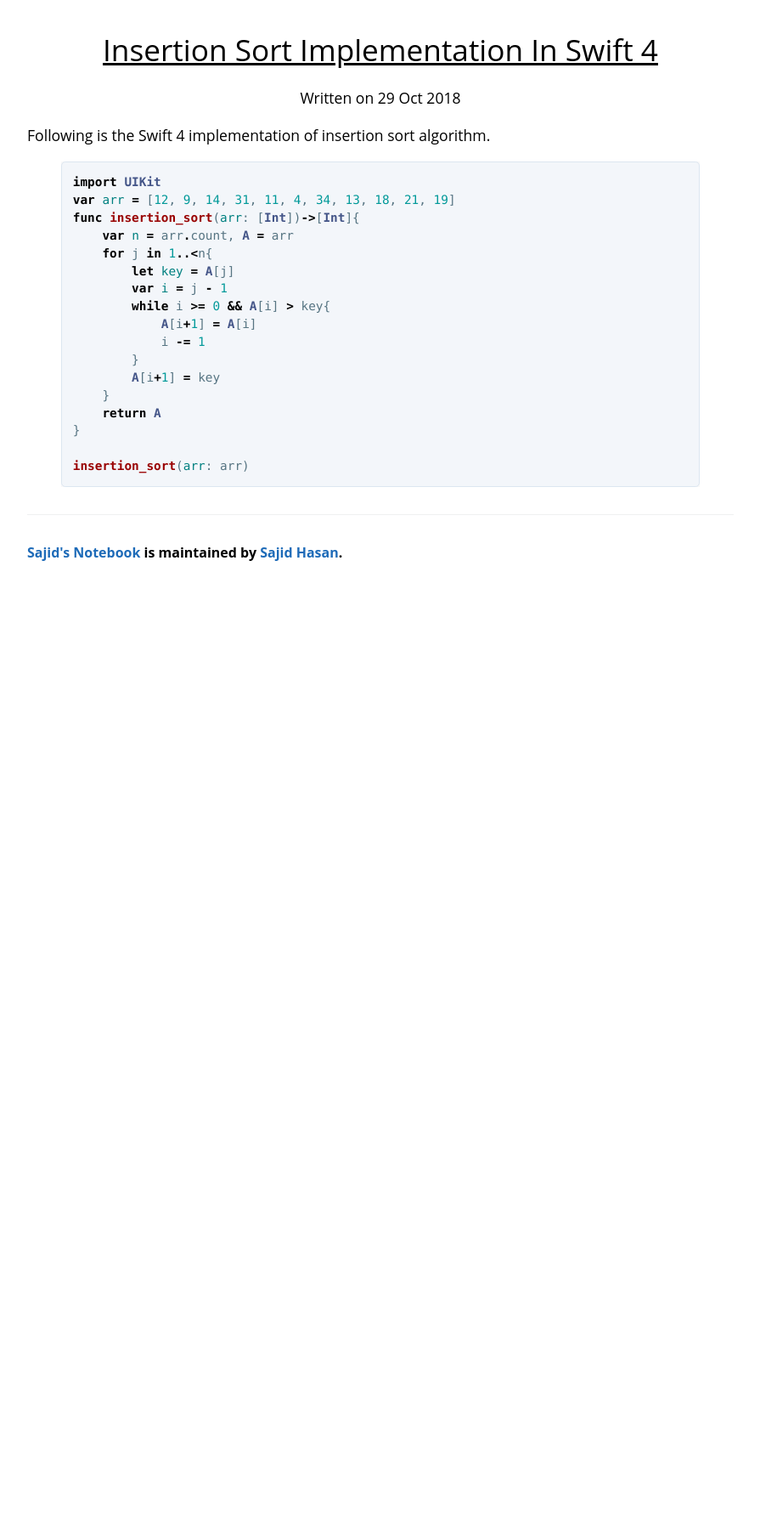
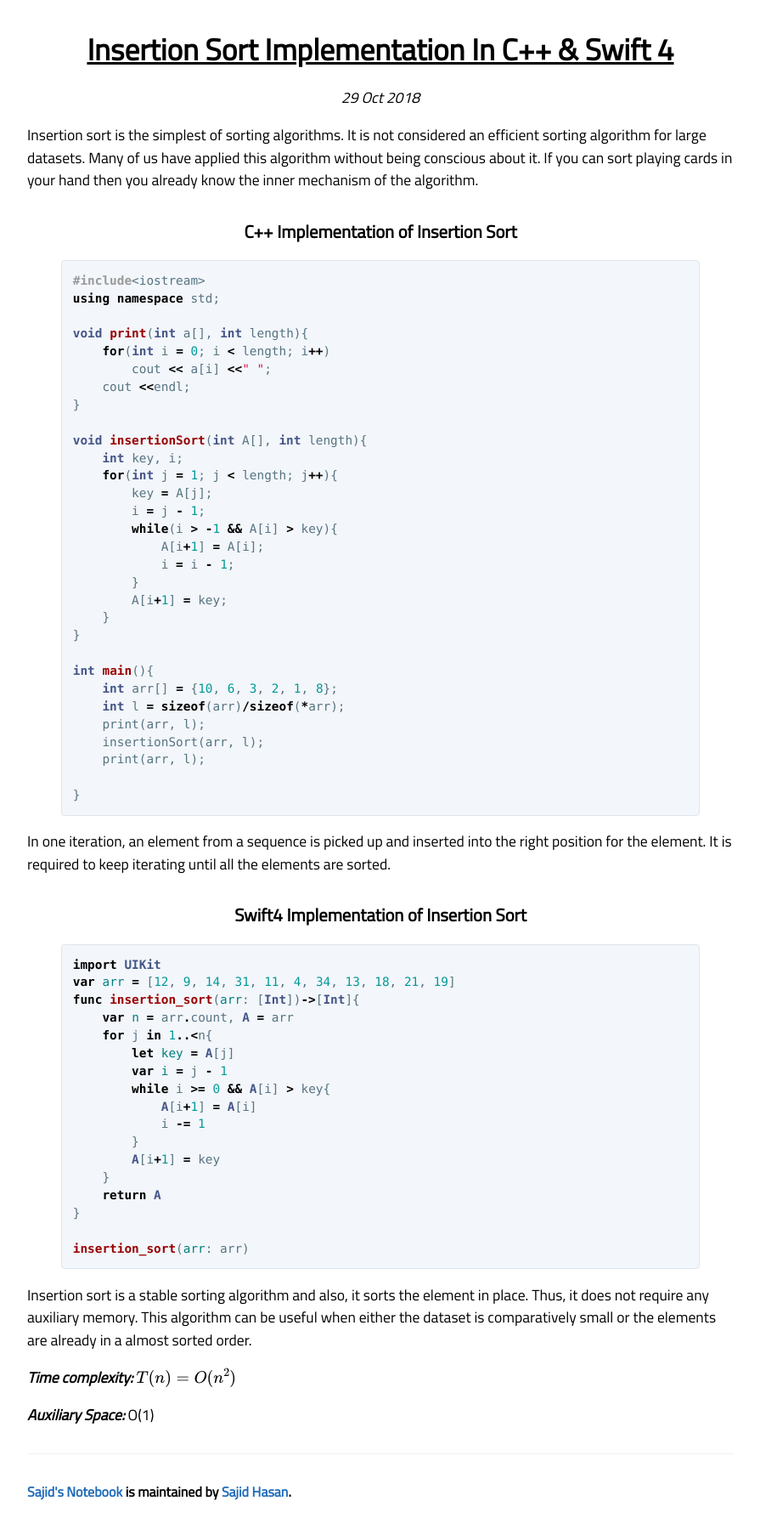
Before and after one commit to sajidhasan/sajidhasan.github.io, a Jekyll site: the page built from _posts/2018-10-29-insertion-sort-swift.markdown, in a window 1280 px wide. Shown: the whole page at 85% size, without its empty margins (192-1087 px from the left). Built offline with Jekyll 4.4.1, drawn with Linux system fonts in a browser that asks for light colours; formulas are drawn with MathJax 3; before the commit the page ends 900 px from its top, so only the background shows below that.

```diff
--- a/Gemfile
+++ b/Gemfile
@@ -5,3 +5,4 @@ gem 'jekyll'
 gem 'jekyll-paginate'
 gem 'kramdown'
 gem 'pygments.rb'
+gem 'wdm', '~> 0.1.1' if Gem.win_platform?
--- a/_includes/head.html
+++ b/_includes/head.html
@@ -4,6 +4,15 @@
   <meta name="viewport" content="width=device-width, initial-scale=1">
   <meta name="theme-color" content="#157878">
   <link rel="stylesheet" href="{{ site.baseurl }}/css/normalize.css">
-  <link href="https://fonts.googleapis.com/css?family=PT+Sans" rel="stylesheet">
+  <link href="https://fonts.googleapis.com/css?family=Titillium+Web" rel="stylesheet">
   <link rel="stylesheet" href="{{ site.baseurl }}/css/cayman.css">
+  <script type="text/x-mathjax-config">
+    MathJax.Hub.Config({
+      tex2jax: {
+        skipTags: ['script', 'noscript', 'style', 'textarea', 'pre'],
+        inlineMath: [['$','$']]
+      }
+    });
+  </script>
+  <script src="https://cdn.mathjax.org/mathjax/latest/MathJax.js?config=TeX-AMS-MML_HTMLorMML" type="text/javascript"></script>
 </head>
--- a/_layouts/post.html
+++ b/_layouts/post.html
@@ -7,7 +7,7 @@
 
     <section class="main-content">
       <h1 style="text-align:center; text-decoration: underline;">{{ page.title }}</h1>
-      <p style="text-align:center;" class="meta">Written on {{ page.date | date_to_string }}</p>
+      <p style="text-align:center; font-style: italic;" class="meta">{{ page.date | date_to_string }}</p>
 
       {{ content }}
 
--- a/_posts/2018-10-29-insertion-sort-swift.markdown
+++ b/_posts/2018-10-29-insertion-sort-swift.markdown
@@ -1,12 +1,58 @@
 ---
 layout: post
-title:  "Insertion Sort Implementation In Swift 4"
+title:  "Insertion Sort Implementation In C++ & Swift 4"
 date:   2018-10-29
 category: Algorithms
 permalink: /algorithms/:title
 ---
-Following is the Swift 4 implementation of insertion sort algorithm.
 
+Insertion sort is the simplest of sorting algorithms. It is not considered
+an efficient sorting algorithm for large datasets. Many of us have applied this algorithm
+without being conscious about it. If you can sort playing cards in your
+hand then you already know the inner mechanism of the algorithm.
+
+### C++ Implementation of Insertion Sort
+{% highlight cpp%}
+
+#include<iostream>
+using namespace std;
+
+void print(int a[], int length){
+    for(int i = 0; i < length; i++)
+        cout << a[i] <<" ";
+    cout <<endl;
+}
+
+void insertionSort(int A[], int length){
+    int key, i;
+    for(int j = 1; j < length; j++){
+        key = A[j];
+        i = j - 1;
+        while(i > -1 && A[i] > key){
+            A[i+1] = A[i];
+            i = i - 1;
+        }
+        A[i+1] = key;
+    }
+}
+
+int main(){
+    int arr[] = {10, 6, 3, 2, 1, 8};
+    int l = sizeof(arr)/sizeof(*arr);
+    print(arr, l);
+    insertionSort(arr, l);
+    print(arr, l);
+
+}
+{% endhighlight %}
+
+
+In one iteration, an element from a sequence is picked up and inserted into the
+right position for the element. It is required to keep iterating until all the elements
+are sorted.
+
+
+### Swift4 Implementation of Insertion Sort
 {% highlight swift%}
 import UIKit
 var arr = [12, 9, 14, 31, 11, 4, 34, 13, 18, 21, 19]
@@ -26,3 +72,12 @@ func insertion_sort(arr: [Int])->[Int]{
 
 insertion_sort(arr: arr)
 {% endhighlight %}
+
+Insertion sort is a stable sorting algorithm and also, it sorts the element
+in place. Thus, it does not require any auxiliary memory. This algorithm can be
+useful when either the dataset is comparatively small or the elements are already
+in a almost sorted order.
+
+***Time complexity:*** {% raw %}$ T(n) = O(n^2) ${% endraw %}
+
+***Auxiliary Space:*** O(1)
--- a/css/cayman.css
+++ b/css/cayman.css
@@ -126,7 +126,7 @@
 
 * { box-sizing: border-box; }
 
-body { padding: 0; margin: 0; font-family: "Open Sans", "Helvetica Neue", Helvetica, Arial, sans-serif; font-size: 16px; line-height: 1.5; color: #000000; }
+body { padding: 0; margin: 0; font-family: 'Titillium Web', sans-serif; font-size: 16px; line-height: 1.5; color: #000000; }
 
 a { color: #1e6bb8; text-decoration: none; }
 a:hover { text-decoration: underline; }
@@ -160,7 +160,7 @@ a:hover { text-decoration: underline; }
 @media screen and (min-width: 42em) and (max-width: 64em) { .main-content { padding: 2rem 4rem; font-size: 1.1rem; } }
 @media screen and (max-width: 42em) { .main-content { padding: 2rem 1rem; font-size: 1rem; } }
 .main-content img { max-width: 100%; }
-.main-content h1, .main-content h2, .main-content h3, .main-content h4, .main-content h5, .main-content h6 { margin-top: 2rem; margin-bottom: 1rem; font-weight: normal; color: #000; }
+.main-content h1, .main-content h2, .main-content h3, .main-content h4, .main-content h5, .main-content h6 { text-align: center; margin-top: 2rem; margin-bottom: 1rem; font-weight: bold; color: #000; }
 .main-content p { margin-bottom: 1em; }
 .main-content code { padding: 2px 4px; font-family: Consolas, "Liberation Mono", Menlo, Courier, monospace; font-size: 0.9rem; color: #567482; background-color: #f3f6fa; border-radius: 0.3rem; }
 .main-content pre { padding: 0.8rem; margin-top: 0; margin-bottom: 1rem; font: 1rem Consolas, "Liberation Mono", Menlo, Courier, monospace; color: #567482; word-wrap: normal; background-color: #f3f6fa; border: solid 1px #dce6f0; border-radius: 0.3rem; }
--- a/index.html
+++ b/index.html
@@ -4,7 +4,7 @@ title: {{ site.name }}
 ---
 
 <div id="home">
-  <h1 style="text-align:center;">Welcome!</h1>
+  <h1 style="text-align:center;">Visit any link below to read on the topic!</h1>
   <ul class="posts">
     {% for post in site.posts %}
       <li><span>{{ post.date | date_to_string }}</span> &raquo; <a href="{{ site.baseurl }}{{ post.url }}">{{ post.title }}</a></li>
```
Also changed, not shown: _posts/2018-09-25-algorithms-ep-1.markdown (+8 -0 lines), _posts/2018-11-09-octave-for-machine-learning-1.markdown (added, +119 -0 lines), Gemfile.lock, 2 other files.
